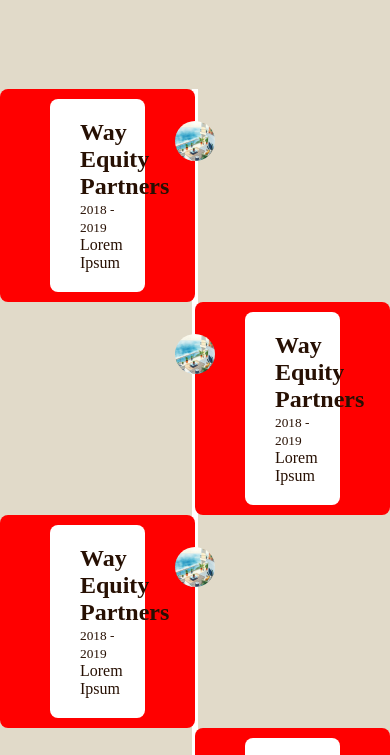
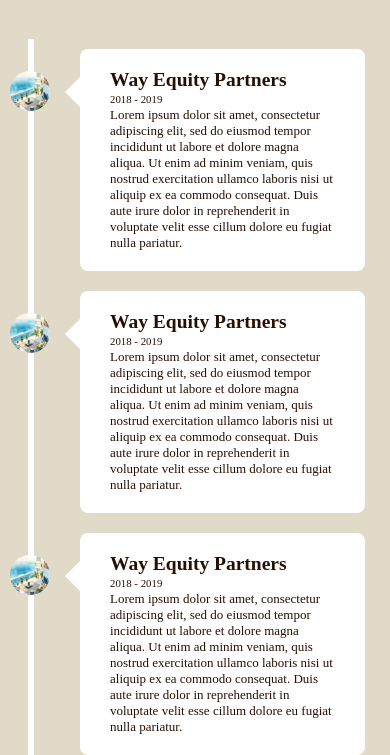
Before and after one commit to Alamport/Personal-Website, a plain HTML site: page exp.html in a window 390 px wide. Shown: the part 61-816 px from the top of the page. Drawn offline with Linux system fonts and the light colour scheme.

Commit message:
Experience Animation + Style Change
• timeline animation
• main 100% vh

```diff
--- a/exp.html
+++ b/exp.html
@@ -30,13 +30,20 @@
   </header>
 
   <!-- ==================================================================== -->
+  <main>
     <div class="timeline">
       <div class="container left-container">
         <img src="images/oceanWC.png" alt="">
         <div class="text-box">
           <h2>Way Equity Partners</h2>
           <small>2018 - 2019</small>
-        <p>Lorem Ipsum</p>
+          <p>Lorem ipsum dolor sit amet, consectetur adipiscing elit, sed do
+            eiusmod tempor incididunt ut labore et dolore magna aliqua. Ut enim
+            ad minim veniam, quis nostrud exercitation ullamco laboris nisi ut
+            aliquip ex ea commodo consequat. Duis aute irure dolor in
+            reprehenderit in voluptate velit esse cillum dolore eu fugiat
+            nulla pariatur.</p>
+          <span class="left-container-arrow"></span>
         </div>
       </div>
 
@@ -45,7 +52,13 @@
         <div class="text-box">
           <h2>Way Equity Partners</h2>
           <small>2018 - 2019</small>
-        <p>Lorem Ipsum</p>
+          <p>Lorem ipsum dolor sit amet, consectetur adipiscing elit, sed do
+            eiusmod tempor incididunt ut labore et dolore magna aliqua. Ut enim
+            ad minim veniam, quis nostrud exercitation ullamco laboris nisi ut
+            aliquip ex ea commodo consequat. Duis aute irure dolor in
+            reprehenderit in voluptate velit esse cillum dolore eu fugiat
+            nulla pariatur.</p>
+          <span class="right-container-arrow"></span>
         </div>
       </div>
 
@@ -54,7 +67,13 @@
         <div class="text-box">
           <h2>Way Equity Partners</h2>
           <small>2018 - 2019</small>
-        <p>Lorem Ipsum</p>
+          <p>Lorem ipsum dolor sit amet, consectetur adipiscing elit, sed do
+            eiusmod tempor incididunt ut labore et dolore magna aliqua. Ut enim
+            ad minim veniam, quis nostrud exercitation ullamco laboris nisi ut
+            aliquip ex ea commodo consequat. Duis aute irure dolor in
+            reprehenderit in voluptate velit esse cillum dolore eu fugiat
+            nulla pariatur.</p>
+          <span class="left-container-arrow"></span>
         </div>
       </div>
 
@@ -63,11 +82,18 @@
         <div class="text-box">
           <h2>Way Equity Partners</h2>
           <small>2018 - 2024</small>
-        <p>Lorem Ipsum</p>
+          <p>Lorem ipsum dolor sit amet, consectetur adipiscing elit, sed do
+            eiusmod tempor incididunt ut labore et dolore magna aliqua. Ut enim
+            ad minim veniam, quis nostrud exercitation ullamco laboris nisi ut
+            aliquip ex ea commodo consequat. Duis aute irure dolor in
+            reprehenderit in voluptate velit esse cillum dolore eu fugiat
+            nulla pariatur.</p>
+          <span class="right-container-arrow"></span>
         </div>
       </div>
 
     </div>
+  </main>
   <!-- ==================================================================== -->
 
   <footer class="site-footer">
--- a/styles.css
+++ b/styles.css
@@ -32,7 +32,11 @@ body {
 /* Adjust body content to not go under fixed header */
 body {
     padding-top: 50px; /* Adjust based on header height */
-    color: var(--kilamanjaro)
+    color: var(--kilamanjaro);
+}
+
+main {
+    min-height: 100vh;
 }
 
 .top-header {
@@ -350,14 +354,36 @@ body {
     left: 50%;
     margin-left: -3px;
     z-index: -1;
+    animation: moveline 4s linear forwards;
+}
+
+@keyframes moveline {
+    0% {
+        height: 0%;
+    }
+    100% {
+        height: 100%;
+    }
 }
 
 .container {
     padding: 10px 50px;
     position: relative;
     width: 50%;
-    background: red;
+    /* background: red; */
     border-radius: 0.5rem;
+    animation: movedown 1s linear forwards;
+    opacity: 0;
+}
+@keyframes movedown {
+    0%{
+        opacity: 1;
+        transform: translateY(-30px);
+    }
+    100% {
+        opacity: 1;
+        transform: translateY(0px)
+    }
 }
 
 .text-box {
@@ -389,10 +415,87 @@ body {
     left: -20px;
 }
 
+.text-box h2{
+    font-weight: 600;
+}
+
+.textbox small {
+    display: inline-block;
+    margin-bottom: 15px;
+}
+
+.left-container-arrow {
+    height: 0;
+    width: 0;
+    position: absolute;
+    top: 28px;
+    z-index: 1;
+    border-top: 15px solid transparent;
+    border-bottom: 15px solid transparent;
+    border-left: 15px solid red;
+    right: -15px;
+}
+
+.right-container-arrow {
+    height: 0;
+    width: 0;
+    position: absolute;
+    top: 28px;
+    z-index: 1;
+    border-top: 15px solid transparent;
+    border-bottom: 15px solid transparent;
+    border-right: 15px solid red;
+    left: -15px;
+}
+
+.container:nth-child() {
+    animation-delay: 0s;
+}
+.container:nth-child(2) {
+    animation-delay: 1s;
+}
+.container:nth-child(3) {
+    animation-delay: 2s;
+}
+.container:nth-child(4) {
+    animation-delay: 3s;
+}
+
+@media screen and (max-width: 600px) {
+    .timeline {
+        margin: 50px auto;
+    }
+    .timeline::after {
+        left: 31px;
+    }
+    .container{
+        width: 100%;
+        padding-left: 80px;
+        padding-right: 25px;
+    }
+    .text-box {
+        font-size: 13px;
+    }
+    .text-box small {
+        margin-bottom: 10px;
+    }
+    .right-container {
+        left: 0;
+    }
+    .left-container img, .right-container img {
+        left: 10px;
+    }
+    .left-container-arrow, .right-container-arrow {
+        border-right: 15px solid #fff;
+        border-left: 0;
+        left: -15px;
+    }
+}
+
 /* ========================================================================= */
 
 .contact-container {
-    height: 100vh;
+    min-height: 100vh;
     display: flex;
     align-items: center;
     justify-content: space-evenly;
```
Also changed, not shown: contact.html (+3 -2 lines), index.html (+2 -2 lines). Lines whose indentation alone changed are shown as unchanged.
